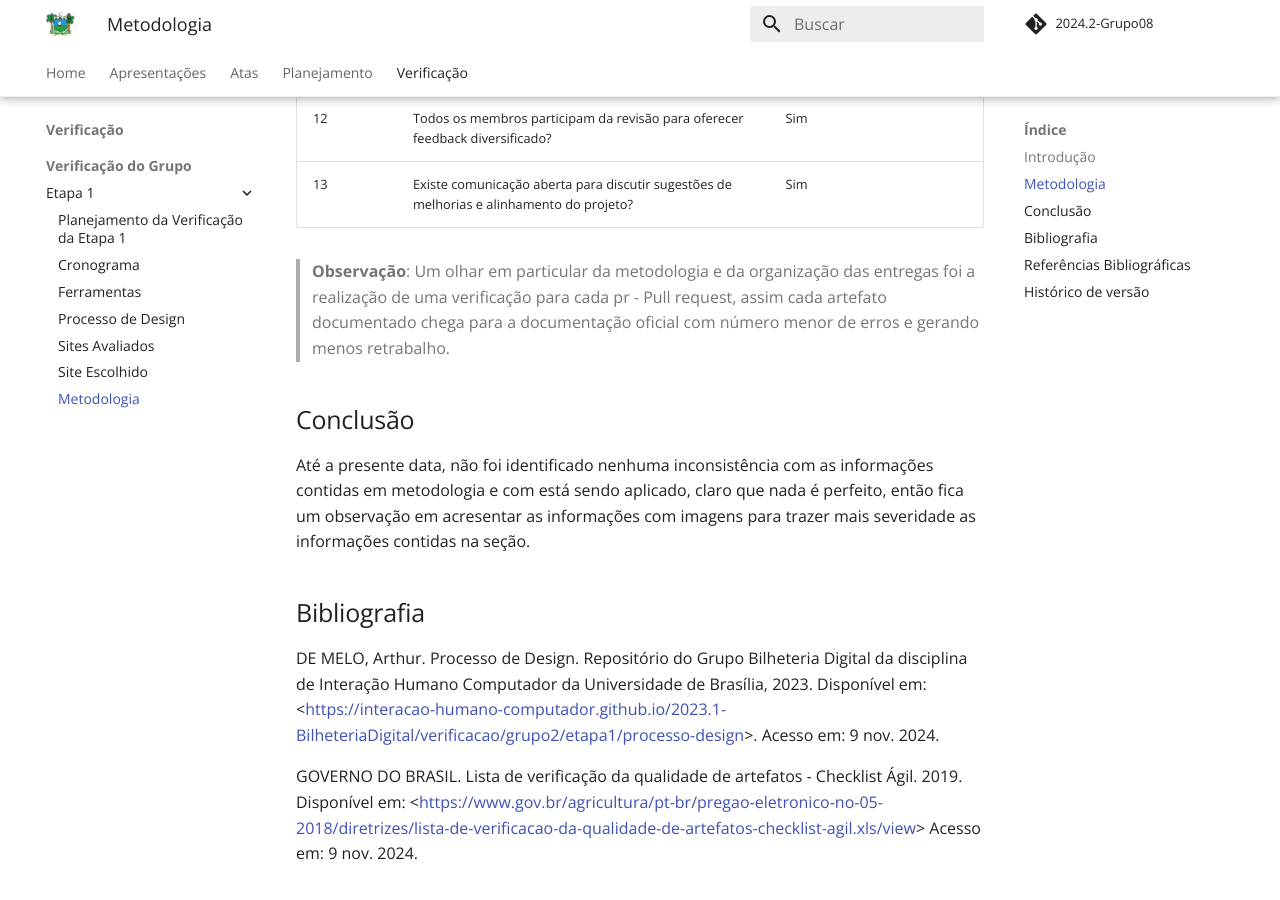
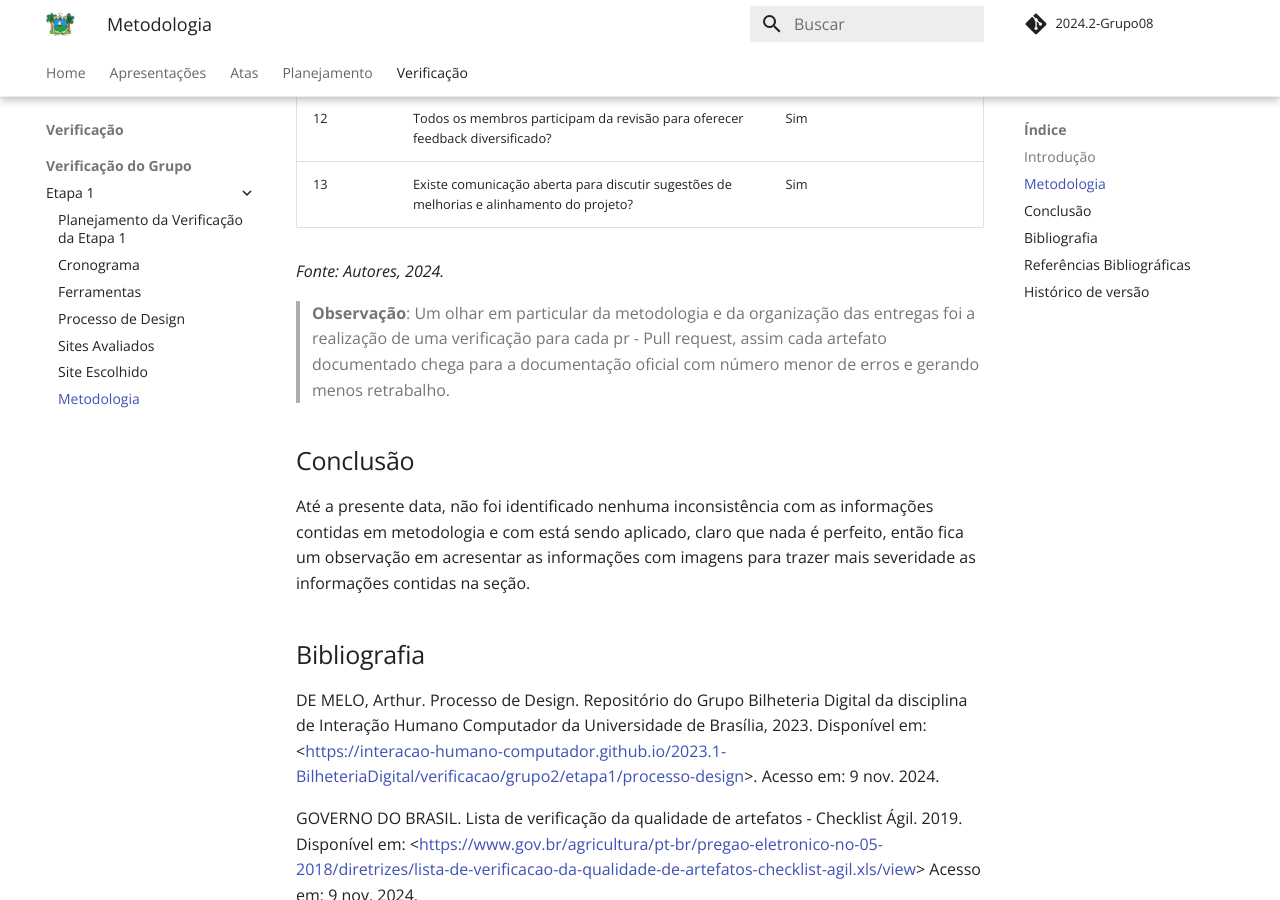
Before and after one commit to Interacao-Humano-Computador/2024.2-PortalDETRAN-DF, an MkDocs documentation site: the page built from docs/verificacao/grupo/etapa1/verificacao-metodologia.md, in a window 1280 px wide and 900 px high, scrolled down 1352 px. Built offline with MkDocs 1.6.1 and Material for MkDocs 9.7.7, drawn with Linux system fonts in a browser that asks for light colours; comment, search, counter and statistics services are not loaded.

Commit message:
Update verificacao-metodologia.md

```diff
--- a/docs/verificacao/grupo/etapa1/verificacao-metodologia.md
+++ b/docs/verificacao/grupo/etapa1/verificacao-metodologia.md
@@ -28,7 +28,7 @@ Partindo do principio de verificação, abordaremos no formato de checklist como
 | 12  | Todos os membros participam da revisão para oferecer feedback diversificado?                        |  Sim     |                                                        |
 | 13  | Existe comunicação aberta para discutir sugestões de melhorias e alinhamento do projeto?            |  Sim     |                                                        |
 
-
+_Fonte: Autores, 2024._
 
 > **Observação**: Um olhar em particular da metodologia e da organização das entregas foi a realização de uma verificação para cada pr - Pull request, assim cada artefato documentado chega para a documentação oficial com número menor de erros e gerando menos retrabalho.
 
```
